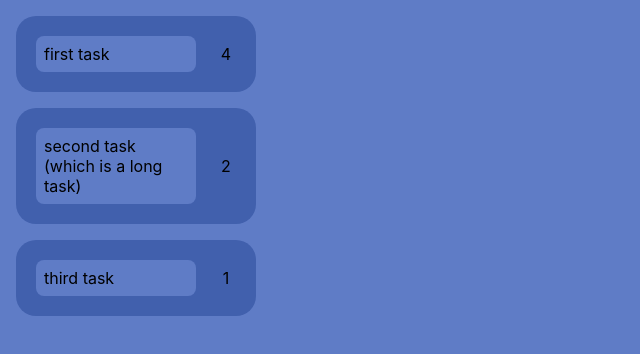
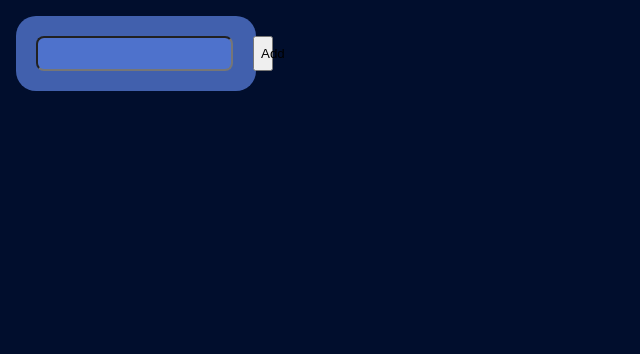
Before and after one commit to DavidVas/Task-Generator, a React (Create React App) app: page / in a window 1280 px wide. Shown: the top 354 px of the page, without its empty margins (0-640 px from the left). Built offline with nearby package versions, Linux system fonts and the light colour scheme; the HTML template or start-up script is replaced by a standard one.

Commit message:
Make Tile and AddTask components

```diff
--- a/src/App.tsx
+++ b/src/App.tsx
@@ -1,13 +1,18 @@
+import { useState } from "react";
+import AddTask from "./Components/AddTask";
 import Stack from "./Components/Stack";
-import Task from "./Components/Task";
+import Task, { TaskModel } from "./Components/Task";
 
 function App() {
+  const [tasks, setTasks] = useState<TaskModel[]>([]);
+
   return (
-    <div style={{background: "#5F7CC6", width: "100%", minWidth: "100vh", height: "100vh", minHeight: "100vh", padding: "16px" }}>
+    <div style={{background: "#010E2D", width: "100%", minWidth: "100vh", height: "100vh", minHeight: "100vh", padding: "16px" }}>
       <Stack>
-        <Task name="first task" weight={4}/>
-        <Task name="second task (which is a long task)" weight={2}/>
-        <Task name="third task" weight={1}/>
+        {tasks.map((task) => <Task name={task.name} weight={task.weight}/>)}
+        <AddTask addTask={(name: string) => {
+            setTasks(oldTasks => [...oldTasks, {name: name, weight: 1}])
+          }}/>
       </Stack>
     </div>
   );
--- /dev/null
+++ b/src/Components/AddTask.tsx
@@ -0,0 +1,28 @@
+import { useState } from "react";
+import Tile from "./Tile";
+
+interface AddTaskProps {
+    addTask: Function,
+}
+
+export default function AddTask({ addTask }: AddTaskProps) {
+    const [ name, setName ] = useState<string>();
+
+    return (
+        <Tile>
+            <div style={
+                {
+                    display: "grid", gridTemplateColumns: "1fr 20px", gridGap: "20px"
+                }
+            }>
+                <input style={{borderRadius: "8px", background: "#4e72cc", padding: "8px"}} value={name} onChange={(event) => {
+                    setName(event.target.value);
+                }}></input>
+                <button onClick={() => {
+                    addTask(name);
+                    setName('');
+                }}>Add</button>
+            </div>
+        </Tile>
+    );
+}
--- a/src/Components/Stack.tsx
+++ b/src/Components/Stack.tsx
@@ -1,5 +1,5 @@
 interface StackProps {
-    children: React.ReactNode[],
+    children: React.ReactNode | React.ReactNode[],
     orientation?: Orientation,
     gridGap?: string,
 }
@@ -11,9 +11,7 @@ export default function Stack({children, orientation = "vertical", gridGap = "16
 
     return (
         <div style={{display: "grid", gridGap: gridGap, gridAutoFlow: gridAutoFlow}}>
-            {children.map((child) => {
-                return (<div>{child}</div>);
-            })}
+            {children}
         </div>
     );
 }
--- a/src/Components/Task.tsx
+++ b/src/Components/Task.tsx
@@ -1,22 +1,21 @@
-import Stack from "./Stack";
+import Tile from "./Tile";
 
-interface Task {
+export interface TaskModel {
     name: string;
     weight: number;
 }
 
-export default function Task({name, weight}: Task) {
+export default function Task({name, weight}: TaskModel) {
     return (
-        <body>
+        <Tile>
             <div style={
                 {
-                    borderRadius: "20px", background: "#4160AD", padding: "20px",
-                    display: "grid", gridTemplateColumns: "1fr 20px", gridGap: "20px", maxWidth: "200px"
+                    display: "grid", gridTemplateColumns: "1fr 20px", gridGap: "20px"
                 }
             }>
-                <div style={{verticalAlign: "middle", borderRadius: "8px", background: "#5F7CC6", padding: "8px"}}>{name}</div>
+                <div style={{verticalAlign: "middle", borderRadius: "8px", background: "#4e72cc", padding: "8px"}}>{name}</div>
                 <div style={{margin: "auto"}}>{weight}</div>
             </div>
-            </body>
+        </Tile>
     );
 }
--- /dev/null
+++ b/src/Components/Tile.tsx
@@ -0,0 +1,15 @@
+interface TileProps {
+    children: React.ReactNode | React.ReactNode[],
+}
+
+export default function Tile({ children }: TileProps) {
+    return (
+        <div style={
+            {
+                borderRadius: "20px", background: "#4160AD", padding: "20px", maxWidth: "200px"
+            }
+        }>
+            {children}
+        </div>
+    );
+}
```
